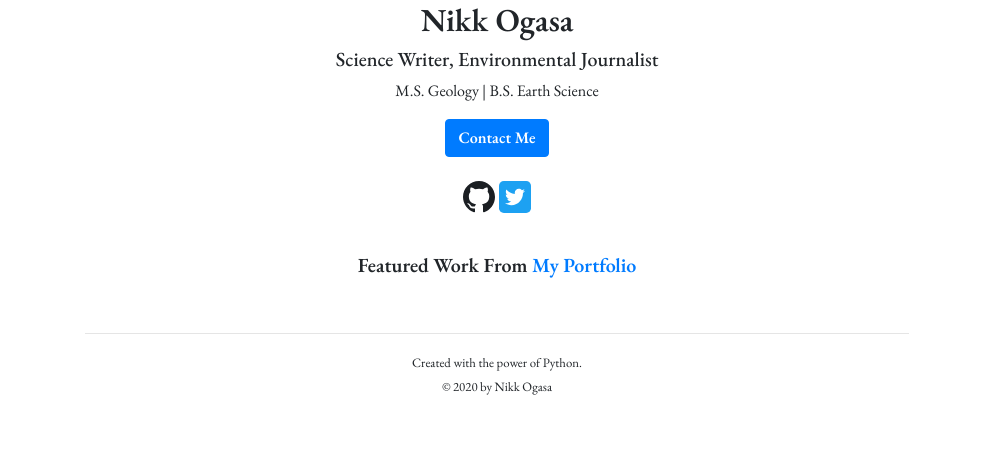
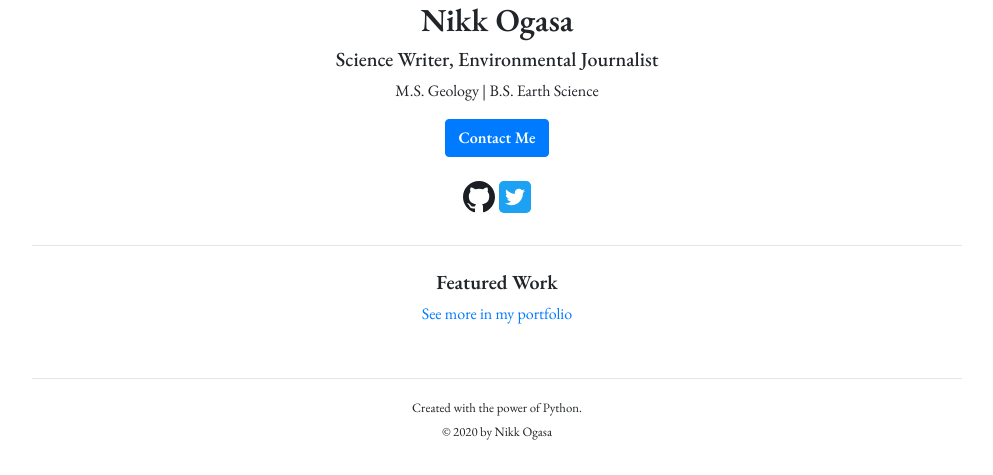
Before and after one commit to ntogasa/personal_website, a Django app: page / in a window 1280 px wide. Shown: the part 439-914 px from the top of the page, without its empty margins (143-1136 px from the left). Before the commit the page ends 834 px from the top, so only its background shows below. Run offline with Django 3.2, Linux system fonts and the light colour scheme; data that the repository does not hold is empty; parts of the project's set-up code (start-up, migrations or seed data) failed here and were passed over; some libraries are stand-ins or nearby versions.

Commit message:
Edit home page further

```diff
--- a/templates/base/base.html
+++ b/templates/base/base.html
@@ -25,7 +25,7 @@
     <!--Footer-->
     <div class="footer container-fluid">
         <div class="row justify-content-center">
-            <div class="col-12 col-sm-11 col-md-8 text-center">
+            <div class="col-12 col-sm-11 col-md-9 text-center">
                 <hr>
                 <small>Created with the power of Python.</small>
                 <br>
--- a/templates/home.html
+++ b/templates/home.html
@@ -27,7 +27,7 @@
     </div>
     <!--Social Media-->
     <div class="row d-flex justify-content-center">
-        <div class="col-8 text-center m-4">
+        <div class="col-8 text-center mt-4">
             <a href="https://github.com/ntogasa" target="_blank"><img class="social-logo"  alt="Nikk Ogasa Github link" src="{% static 'images/github.svg' %}"></a>
             <a href="https://twitter.com/nikkogasa" target="_blank"><img class="social-logo"  alt="Nikk Ogasa twitter link" src="{% static 'images/twitter.svg' %}"></a>
         </div>
@@ -35,12 +35,14 @@
     <!--Featured stories-->
     <div class="row d-flex justify-content-center">
         <div class="col-12 col-sm-11 col-md-9 mt-3">
-            <h5 class="text-center"><strong>Featured Work From
-                <a href="{% url 'writing' %}"> My Portfolio</a></strong>
-            </h5>
+            <hr class="mb-4">
+            <h5 class="text-center"><strong>Featured Work</strong></h5>
+            <p class="text-center">
+                <a href="{% url 'writing' %}">See more in my portfolio</a>
+            </p>
         </div>
     </div>
-    <div class="row d-flex justify-content-center mb-3">
+    <div class="row d-flex justify-content-center mb-1">
         {% for feature in featured_pieces %}
         <div class="card col-12 col-sm-3 m-1 p-2">
             <img src="{{ feature.image.url }}" class="img-responsive" style="width: 100%; float: left; margin-right: 10px;" />
--- a/templates/writing/writing.html
+++ b/templates/writing/writing.html
@@ -5,8 +5,8 @@
 
 {% block content %}
 <div class="container">
-    <div class="row d-flex justify-content-center">
-        <div class="col-12 col-sm-11 col-md-9">
+    <div class="row justify-content-center">
+        <div class="col-12 col-sm-11 col-md-10">
             <h1 class="page-heading text-center">Writing Portfolio</h1>
             <hr>
         </div>
@@ -18,7 +18,7 @@
     </div>
     <div class="row d-flex justify-content-center mb-3">
         {% for feature in featured_pieces %}
-        <div class="card col-12 col-sm-3 m-1 p-2">
+        <div class="card col-12 col-sm-3 m-1 py-2">
             <img src="{{ feature.image.url }}" class="img-responsive" style="width: 100%; float: left; margin-right: 10px;" />
             <a href="{{feature.pdf_link}}" target="_blank"><strong>{{feature.title}}</strong></a>
             <p><i>{{feature.publication}}</i> | {{feature.date}}</p>
```
